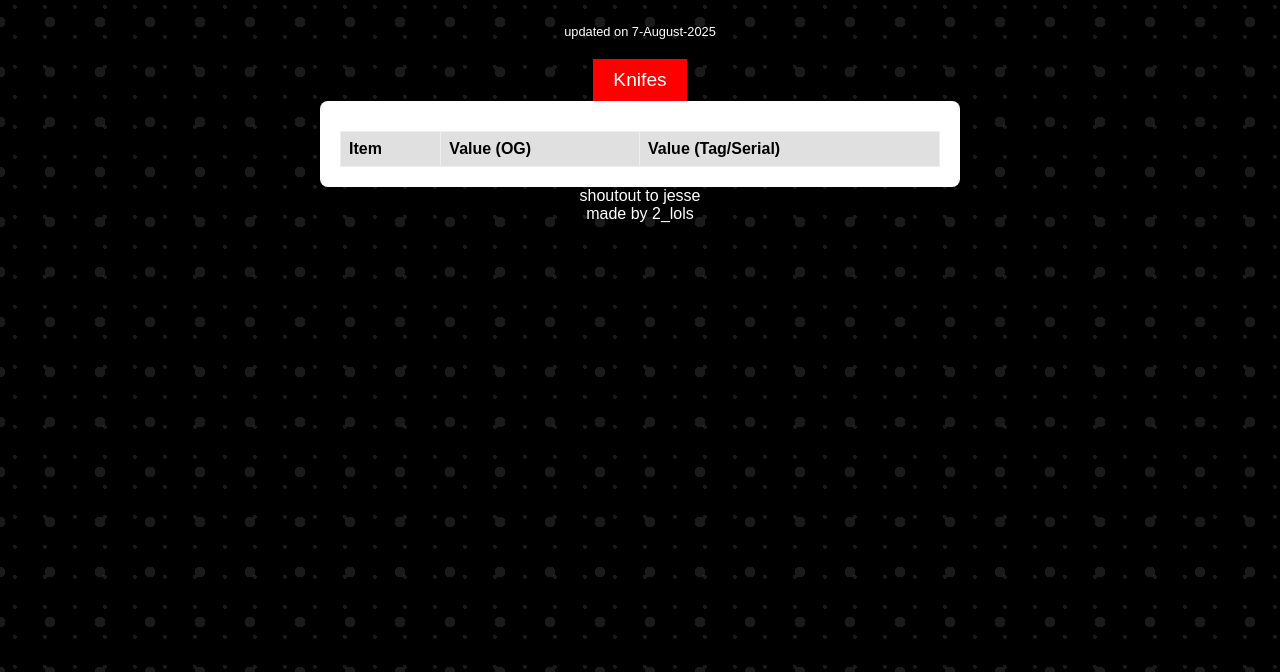
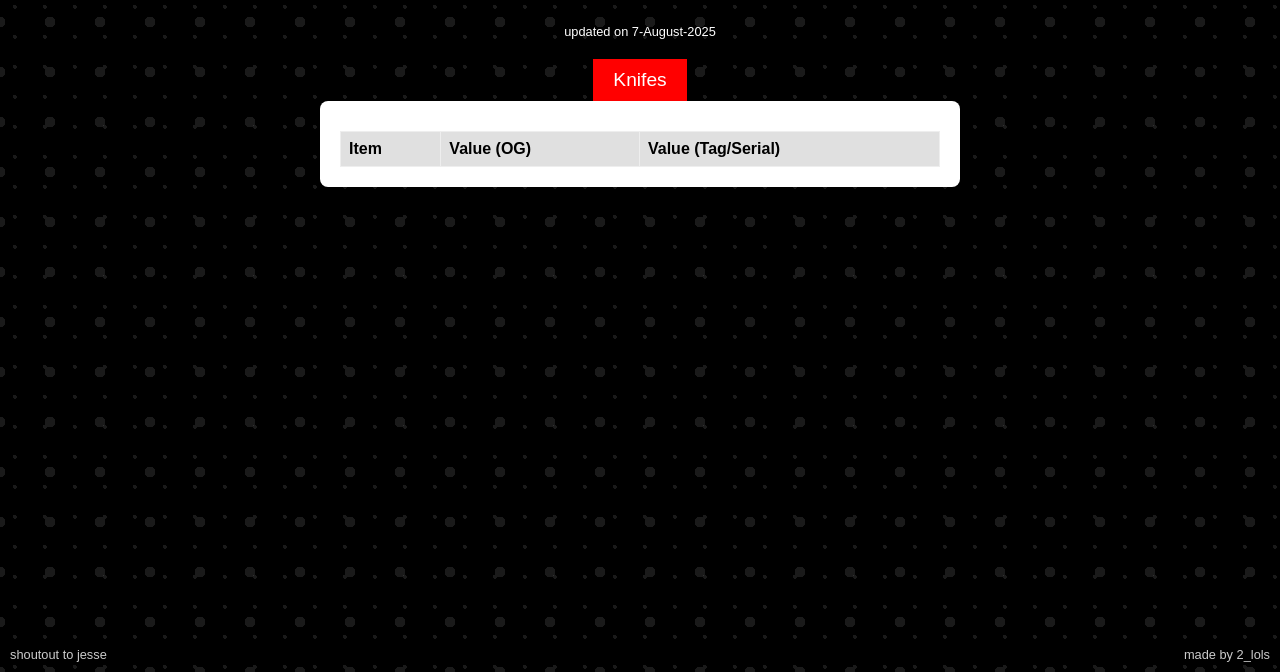
Before and after one commit to 2-lols/2_lols-bp2-values, a plain HTML site: page index.html in a window 1280 px wide. Shown: the part 128-800 px from the top of the page. Drawn offline with Linux system fonts and the light colour scheme.

Commit message:
Update style.css

```diff
--- a/style.css
+++ b/style.css
@@ -65,3 +65,19 @@ th {
     border: none;
     cursor: pointer;
 }
+
+.footer-left {
+    position: fixed;
+    bottom: 10px;
+    left: 10px;
+    font-size: 0.8em;
+    color: #ccc;
+}
+
+.footer-right {
+    position: fixed;
+    bottom: 10px;
+    right: 10px;
+    font-size: 0.8em;
+    color: #ccc;
+}
```
